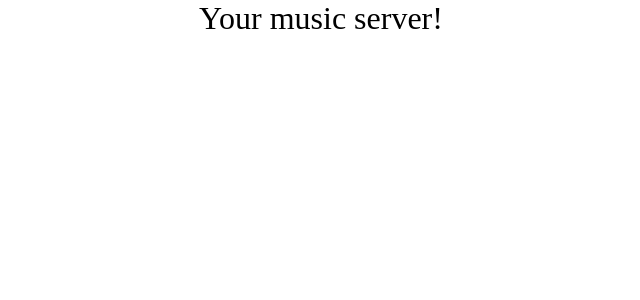
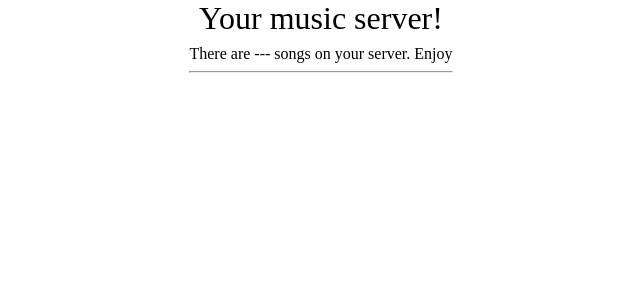
Before and after one commit to roman4i/music-server, a React (Create React App) app: page / in a window 1280 px wide. Shown: the top 300 px of the page, without its empty margins (319-959 px from the left). Built offline with nearby package versions, Linux system fonts and the light colour scheme.

Commit message:
Added BodyBox component with SongsData component inside

```diff
--- a/src/components/App/App.tsx
+++ b/src/components/App/App.tsx
@@ -1,9 +1,13 @@
 import React from 'react';
 import Head from '../Head/Head';
+import BodyBox from '../BodyBox/BodyBox';
 
 function App() {
   return (
-    <Head />
+      <>
+        <Head />
+        <BodyBox />
+      </>
   );
 }
 
--- /dev/null
+++ b/src/components/BodyBox/BodyBox.jsx
@@ -0,0 +1,13 @@
+import React from 'react';
+import SongsData from '../SongsData/SongsData';
+import './body-box-style.css';
+
+const BodyBox = () => {
+    return(
+        <div className='bodyBox'>
+            <SongsData />
+        </div>
+    )
+}
+
+export default BodyBox;
--- /dev/null
+++ b/src/components/BodyBox/body-box-style.css
@@ -0,0 +1,5 @@
+.bodyBox {
+    margin-left: auto;
+    margin-right: auto;
+    width: fit-content;
+}
--- /dev/null
+++ b/src/components/SongsData/SongsData.jsx
@@ -0,0 +1,13 @@
+import React from 'react';
+import './songs-data-style.css';
+
+const SongsData = () => {
+    return(
+        <div className='songsDataBox'>
+            There are --- songs on your server. Enjoy
+            <hr />
+        </div>
+    )
+}
+
+export default SongsData;
--- /dev/null
+++ b/src/components/SongsData/songs-data-style.css
@@ -0,0 +1,3 @@
+.songsDataBox {
+    padding: 8px;
+}
```
